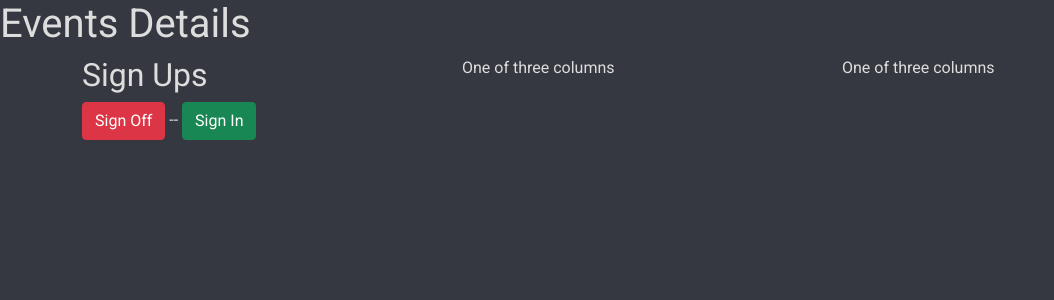
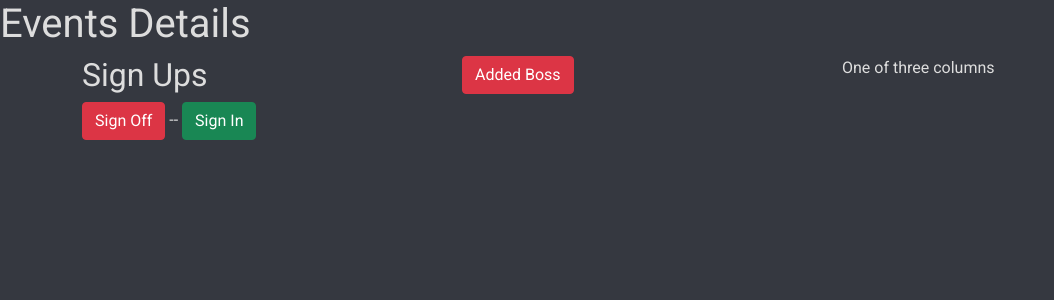
Before and after one commit to ATromp1/ANEWebsite, a Django app: template templates/events_details.html in a window 1280 px wide. Shown: the part 68-368 px from the top of the page, without its empty margins (0-1054 px from the left). Run offline with Django 4.2, Linux system fonts and the light colour scheme; the template is opened without the code that fills it, so the values that code supplies are empty.

Commit message:
add boss button

```diff
--- a/templates/events_details.html
+++ b/templates/events_details.html
@@ -25,7 +25,7 @@
                 </ul>
             </div>
             <div class="col-sm">
-                One of three columns
+                <a href="{% url '' event.id %}" class="btn btn-danger">Added Boss</a>
             </div>
             <div class="col-sm">
                 One of three columns
```
